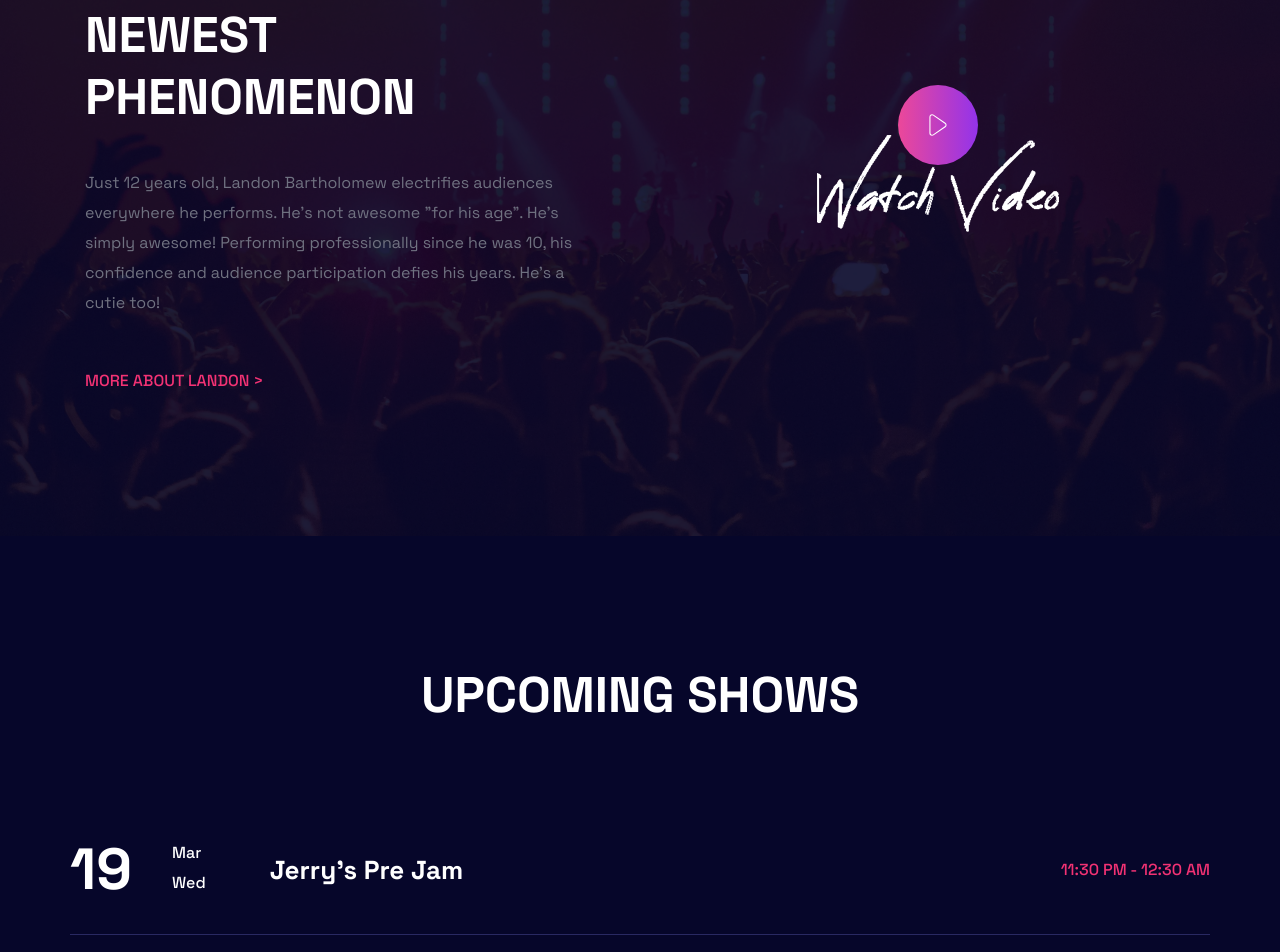
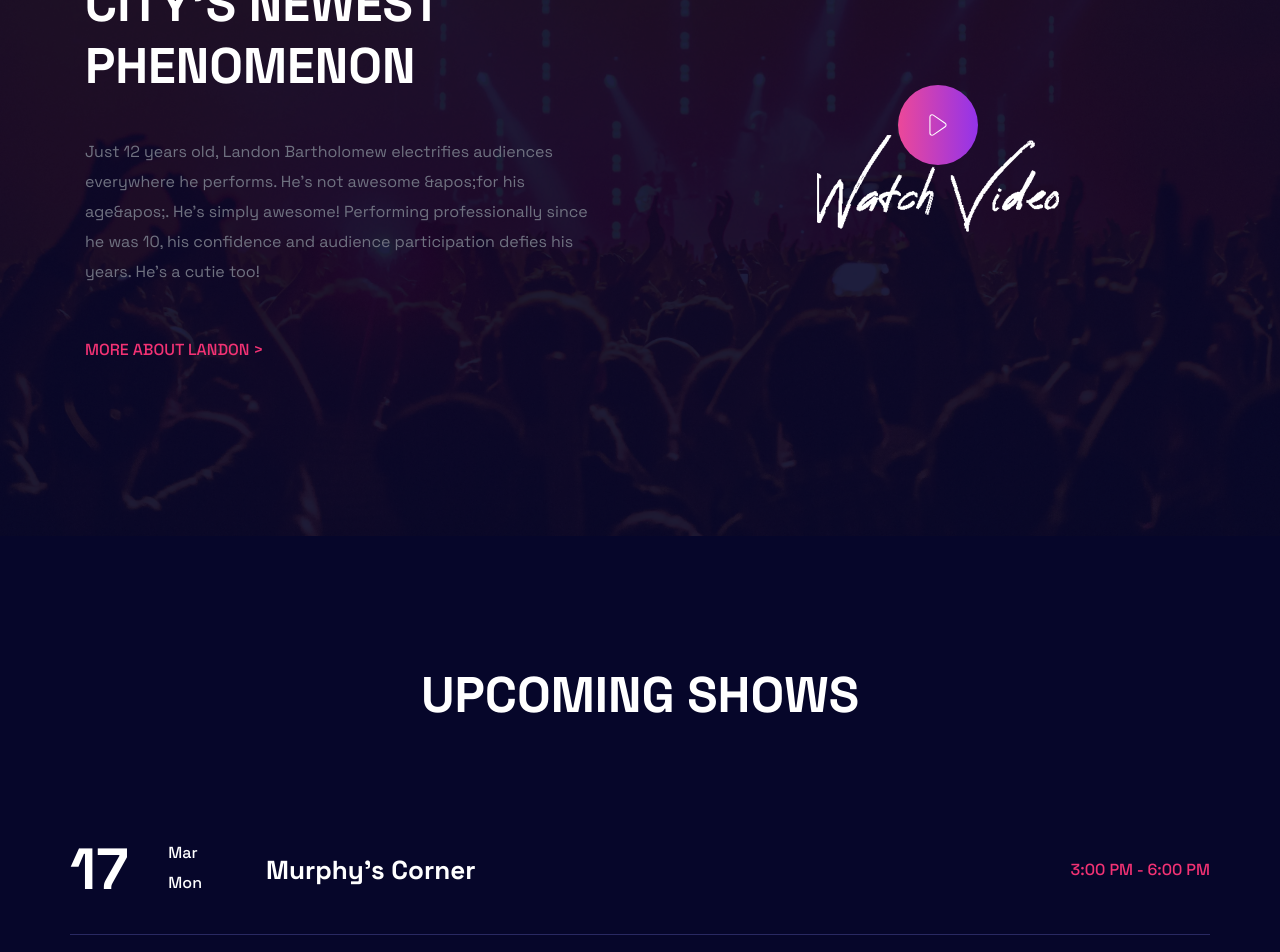
Before and after one commit to dreadrocksean/landon, a Next.js app: page / in a window 1280 px wide. Shown: the part 1140-2092 px from the top of the page. Built offline with nearby package versions, Linux system fonts and the light colour scheme.

Commit message:
use venue name instead of title.  add gig.

```diff
--- a/components/featured.jsx
+++ b/components/featured.jsx
@@ -5,6 +5,7 @@ import { useState } from "react";
 import dynamic from "next/dynamic";
 import Container from "./container";
 import MoreFeatured from "./more-featured";
+import { feature } from "@/data/data";
 
 import "@/styles/featured.css";
 
@@ -45,6 +46,11 @@ const Featured = () => {
       </div>
     );
 
+  const heading = feature.heading;
+  const words = heading.split(" ");
+  const ln1 = words?.slice(0, words.length / 2).join(" ");
+  const ln2 = words?.slice(words.length / 2).join(" ");
+
   return (
     <section
       id="featured_music"
@@ -54,17 +60,9 @@ const Featured = () => {
       <Container>
         <div className="relative py-section z-20 flex flex-col lg:flex-row gap-20 lg:items-center px-container">
           <div data-aos="fade-up" className="flex-1 text-center lg:text-start ">
-            <h2>
-              DISCOVER KANSAS CITY'S
-              <br className="hidden lg:block" />
-              NEWEST PHENOMENON
-            </h2>
+            <h2>{heading}</h2>
             <p className="more text-cyan mx-auto lg:mx-0 mt-10 mb-12 max-w-[533px]">
-              Just 12 years old, Landon Bartholomew electrifies audiences
-              everywhere he performs. He's not awesome "for his age". He's
-              simply awesome! Performing professionally since he was 10, his
-              confidence and audience participation defies his years. He's a
-              cutie too!
+              {feature.about}
             </p>
             {renderShowMore()}
           </div>
--- a/components/more-featured.jsx
+++ b/components/more-featured.jsx
@@ -1,67 +1,13 @@
 "use client";
+import { feature } from "@/data/data";
+
 const Featured = () => (
   <>
-    <p className="text-cyan mx-auto lg:mx-0 mt-10 mb-12">
-      For his 5th birthday, Landon received an electronic piano. The same one he
-      plays till today. We soon found a teacher, John, who had a lot of other
-      things going on, and was soon too busy to teach Landon. He suggested we
-      try another teacher, Tatiana Kuleshova, his wife. Though thoroughly
-      booked, Tatiana squeezed Landon in just for her husband and never looked
-      back. The boy has since become one of her star pupils.
-    </p>
-    <p className="text-cyan mx-auto lg:mx-0 mt-10 mb-12">
-      At 6, he wanted to play his favorite pop songs and stop the classics to
-      which he was met with - "No". The only way he got to play pop was if he
-      met his classical training requirements. Today we loves the classics with
-      Tchaikovski as his favourite composer. But we digress.
-    </p>
-    <p className="text-cyan mx-auto lg:mx-0 mt-10 mb-12">
-      By the time Landon was 7, he had gravitated toward singing, which was fun
-      for him but was obviously a piano first, singing second deal. We
-      encouraged him to practice singing without the piano. We explained that
-      the singing should not be the accompaniment to the piano but the other way
-      round. It instantly clicked and it changed everything. He still sings at
-      the top of his lungs in the shower. This is when he first learnt Bohemian
-      Rhapsody, the short version.
-    </p>
-    <p className="text-cyan mx-auto lg:mx-0 mt-10 mb-12">
-      At 10, we asked Mike Rounkles, the owner of Jerry's Bait Shop, a
-      successful and long running local music bar, if Landon could do an hour
-      long show there. The performance impressed Mike so much that he offered
-      Landon every last Wed for an hour before their famous Jam Night. Paid him
-      50 bucks and a Landon negotiated Pizza, his favourite food.
-    </p>
-    <p className="text-cyan mx-auto lg:mx-0 mt-10 mb-12">
-      This is where Landon learnt to perform. Jerry's was his stomping ground.
-      He started out terrified to play. Terrified to takl to the audience. We
-      worked out creative ways of segueing one song to another, what he would
-      say after every other song and rehearsed those things the weekend before
-      every show. He kept adding songs to his repertoire and when it got to 40
-      songs we started to accept private gigs. He experimented at Jerry's,
-      showcased everywhere else.
-    </p>
-    <p className="text-cyan mx-auto lg:mx-0 mt-10 mb-12">
-      He's now up to 60+ songs and, though he's still only 12, no one can
-      believe the level of maturity and comfort with which he holds rapport and
-      laughs at himself on and off the stage. The downside to that is - puberty.
-      Male vocalists suffer and he is in the smack in the middle of the
-      transition. Poor fella.
-    </p>
-    <p className="text-cyan mx-auto lg:mx-0 mt-10 mb-12">
-      Landon would love to be invited to perform at other schools so that he
-      could meet new kids and also hopefully inspire other young aspiring
-      artists to work at their dreams. <br />
-      He's a well rounded, compassionate and cool, easy going lad with a superb
-      sense of humor. <br />
-      He's straight A's already acing calculus. Striker and captain of his club
-      soccer team. As a track athlete, the 400m is his pet distance (the soccer
-      advantage). Built his own powerful gaming computer from scratch with the
-      money he earned. Loves weight training with his older buddies and is a
-      great big brother to his little sister.
-    </p>
-    <p className="text-cyan mx-auto lg:mx-0 mt-10 mb-12">
-      We wish him the best!
-    </p>
+    {feature.more.map((paragraph, i) => (
+      <p key={i} className="text-cyan mx-auto lg:mx-0 mt-10 mb-12">
+        {paragraph}
+      </p>
+    ))}
   </>
 );
 export default Featured;
--- a/components/upcoming-shows.jsx
+++ b/components/upcoming-shows.jsx
@@ -42,9 +42,9 @@ const UpcomingShows = () => {
             const schedule = getSchedule(show.date, show.duration);
 
             return (
-              <Link
+              <div
                 key={show.id}
-                href="/"
+                // href="/"
                 className="flex gap-4 flex-col md:flex-row group transition-all relative isolate py-8 items-center justify-between"
               >
                 <div className="flex flex-col md:flex-row items-center gap-6 md:gap-16">
@@ -58,7 +58,7 @@ const UpcomingShows = () => {
                     </div>
                   </div>
                   <h4 className="font-bold transition-all duration-300 ease-linear group-hover:text-rose  text-xl text-center md:text-start md:line-clamp-1">
-                    {show.title}
+                    {show.venue}
                   </h4>
                 </div>
 
@@ -75,7 +75,7 @@ const UpcomingShows = () => {
                   alt={show.title}
                 />
                 <span className="font-medium uppercase text-rose">{`${schedule.start.hr} - ${schedule.end.hr}`}</span>
-              </Link>
+              </div>
             );
           })}
         </div>
--- a/data/data.js
+++ b/data/data.js
@@ -1,5 +1,73 @@
 //play list
+export const feature = {
+  heading: "DISCOVER KANSAS CITY'S NEWEST PHENOMENON",
+  about:
+    "Just 12 years old, Landon Bartholomew electrifies audiences everywhere he performs. He's not awesome &apos;for his age&apos;. He's simply awesome! Performing professionally since he was 10, his confidence and audience participation defies his years. He's a cutie too!",
+  more: [
+    `For his 5th birthday, Landon received an electronic piano. The same one he
+      plays till today. We soon found a teacher, John, who had a lot of other
+      things going on, and was soon too busy to teach Landon. He suggested we
+      try another teacher, Tatiana Kuleshova, his wife. Though thoroughly
+      booked, Tatiana squeezed Landon in just for her husband and never looked
+      back. The boy has since become one of her star pupils.`,
+
+    `At 6, he wanted to play his favorite pop songs and stop the classics to
+      which he was met with - "No". The only way he got to play pop was if he
+      met his classical training requirements. Today we loves the classics with
+      Tchaikovski as his favourite composer. But we digress.`,
+
+    `By the time Landon was 7, he had gravitated toward singing, which was fun
+      for him but was obviously a piano first, singing second deal. We
+      encouraged him to practice singing without the piano. We explained that
+      the singing should not be the accompaniment to the piano but the other way
+      round. It instantly clicked and it changed everything. He still sings at
+      the top of his lungs in the shower. This is when he first learnt Bohemian
+      Rhapsody, the short version.`,
+
+    `At 10, we asked Mike Rounkles, the owner of Jerry's Bait Shop, a
+      successful and long running local music bar, if Landon could do an hour
+      long show there. The performance impressed Mike so much that he offered
+      Landon every last Wed for an hour before their famous Jam Night. Paid him
+      50 bucks and a Landon negotiated Pizza, his favourite food.`,
+
+    `This is where Landon learnt to perform. Jerry's was his stomping ground.
+      He started out terrified to play. Terrified to takl to the audience. We
+      worked out creative ways of segueing one song to another, what he would
+      say after every other song and rehearsed those things the weekend before
+      every show. He kept adding songs to his repertoire and when it got to 40
+      songs we started to accept private gigs. He experimented at Jerry's,
+      showcased everywhere else.`,
+
+    `He's now up to 60+ songs and, though he's still only 12, no one can
+      believe the level of maturity and comfort with which he holds rapport and
+      laughs at himself on and off the stage. The downside to that is - puberty.
+      Male vocalists suffer and he is in the smack in the middle of the
+      transition. Poor fella.`,
+
+    `Landon would love to be invited to perform at other schools so that he
+      could meet new kids and also hopefully inspire other young aspiring
+      artists to work at their dreams. <br />
+      He's a well rounded, compassionate and cool, easy going lad with a superb
+      sense of humor. <br />
+      He's straight A's already acing calculus. Striker and captain of his club
+      soccer team. As a track athlete, the 400m is his pet distance (the soccer
+      advantage). Built his own powerful gaming computer from scratch with the
+      money he earned. Loves weight training with his older buddies and is a
+      great big brother to his little sister.`,
+
+    `We wish him the best!`,
+  ],
+};
 export const shows = [
+  {
+    id: 0,
+    venue: "Murphy's Corner",
+    title: "St. Pattie's Morning Show",
+    image: "/img/landon/15.jpg",
+    status: "free",
+    date: "2025-03-17T10:00:00-05:00",
+    duration: 3,
+  },
   {
     id: 1,
     venue: "Jerry's Bait Shop",
@@ -37,7 +105,7 @@ export const shows = [
     duration: 3,
   },
   {
-    id: 6,
+    id: 5,
     venue: "Murphy's Corner",
     title: "Sunday Funday",
     image: "/img/landon/12.jpg",
@@ -46,7 +114,7 @@ export const shows = [
     duration: 3,
   },
   {
-    id: 7,
+    id: 6,
     venue: "Murphy's Corner",
     title: "Friday Night Live",
     image: "/img/landon/13.jpg",
@@ -55,7 +123,7 @@ export const shows = [
     duration: 3,
   },
   {
-    id: 8,
+    id: 7,
     venue: "Murphy's Corner",
     title: "Brunch with Landon",
     image: "/img/landon/14.jpg",
```
